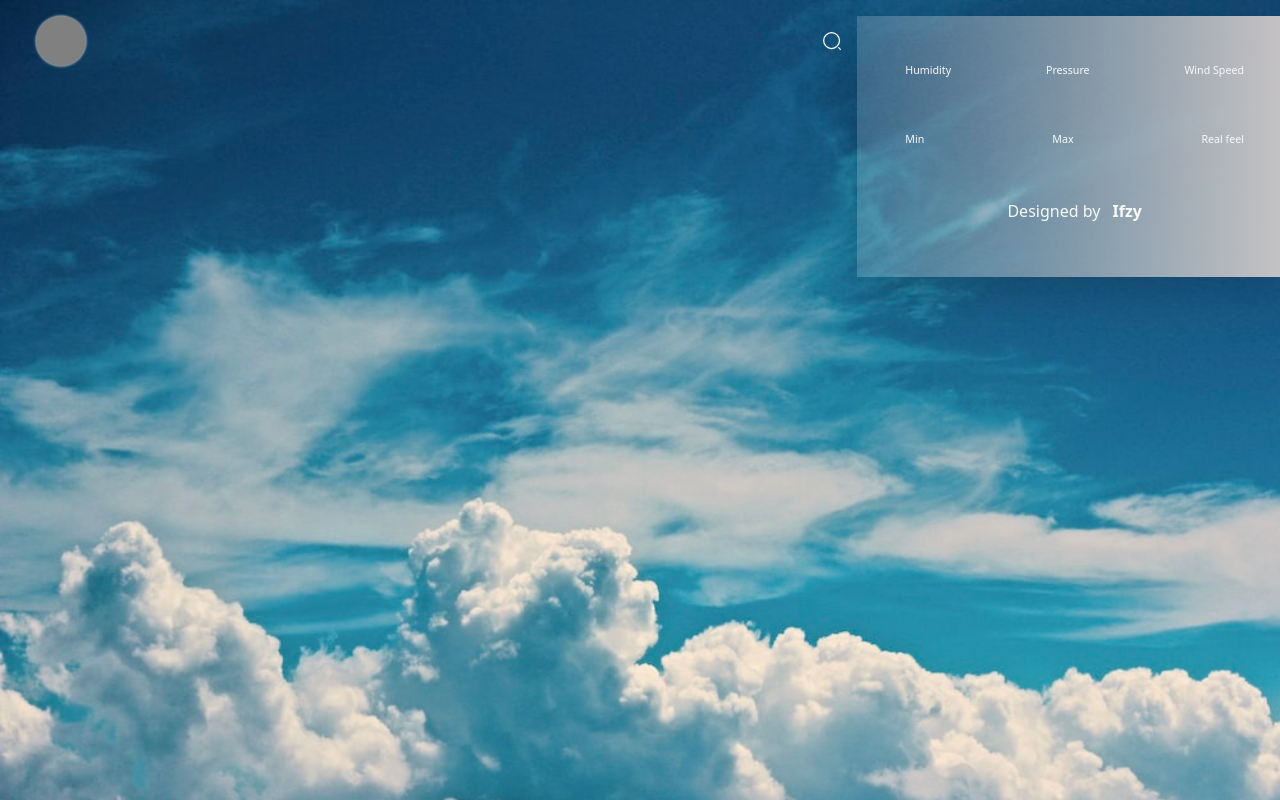
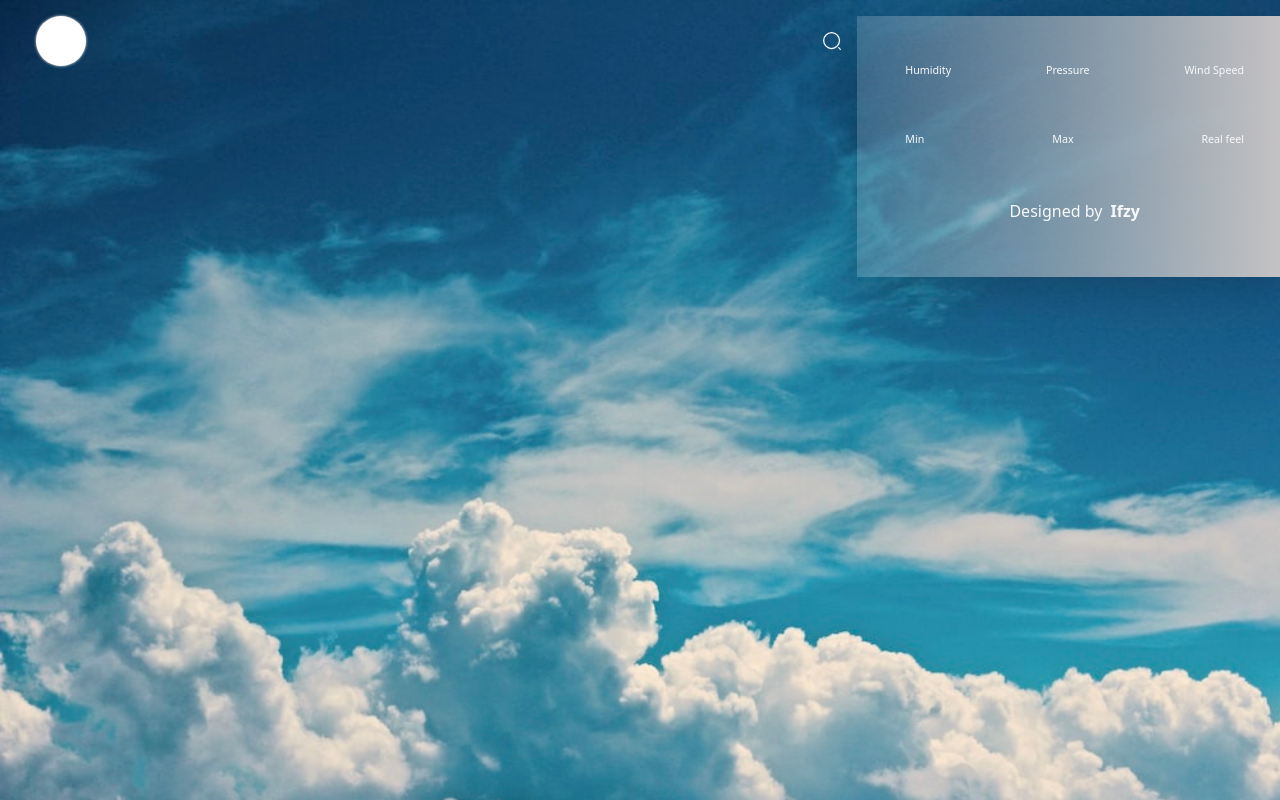
Before and after one commit to Ifzy99/weather-forecast, a plain HTML site: page index.html in a window 1280 px wide. Drawn offline with nearby package versions, Linux system fonts and the light colour scheme.

Commit message:
Add files via upload

```diff
--- a/index.html
+++ b/index.html
@@ -89,7 +89,7 @@
                         </div>
                     </div>
                 </div>
-                <h6 class="pt-5 text-center"> Designed by <b class="ms-2">Ifzy</b> </h6>
+                <h6 class="pt-5 text-center"> Designed by <b class="ms-1">Ifzy</b> </h6>
             </div>
         </div>
         <script>
--- a/weather.css
+++ b/weather.css
@@ -26,7 +26,6 @@ body{
     outline: none;
     border-radius: 50%;
     transition: .5s ease-in-out;
-    background-color:grey;
     box-shadow: 0px 0px 3px #f3f3f3;
     padding-right: 40px;
     color: #fff;
```
